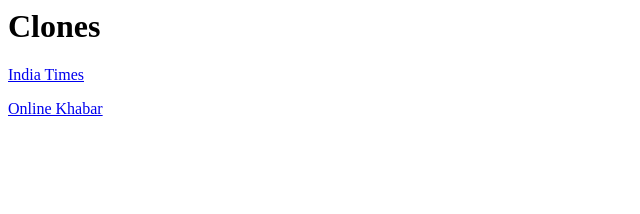
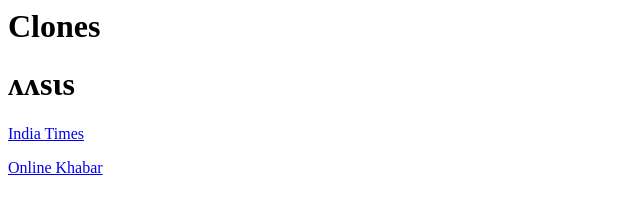
Before and after one commit to aasisp/Front-end, a plain HTML site: page index.html in a window 1280 px wide. Shown: the whole page, without its empty margins (0-640 px from the left). Drawn offline with Linux system fonts and the light colour scheme.

Commit message:
Update index.html

```diff
--- a/index.html
+++ b/index.html
@@ -4,6 +4,7 @@
   </head>
   <body>
     <h1>Clones</h1>
+    <h1>ʌʌsɩs</h1>
     <p><a href="https://aasisp.github.io/Front-end/India%20Times%20Clone" target="_blank">India Times</a></p>
     <p><a href="https://aasisp.github.io/Front-end/Online%20Khabar%20Clone" target="_blank">Online Khabar</a></p>
   </body>
```
